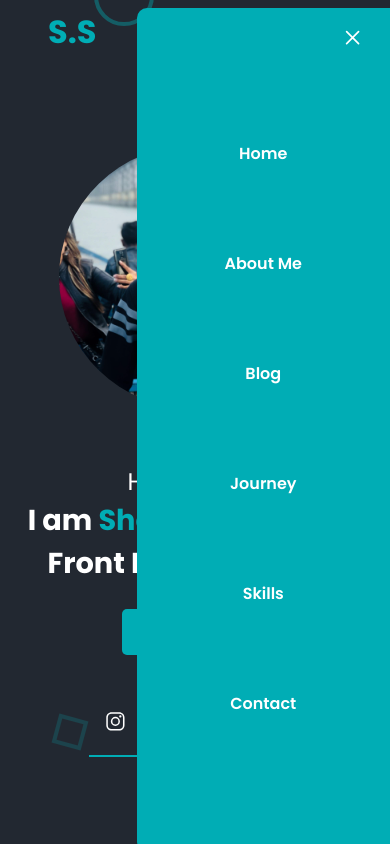
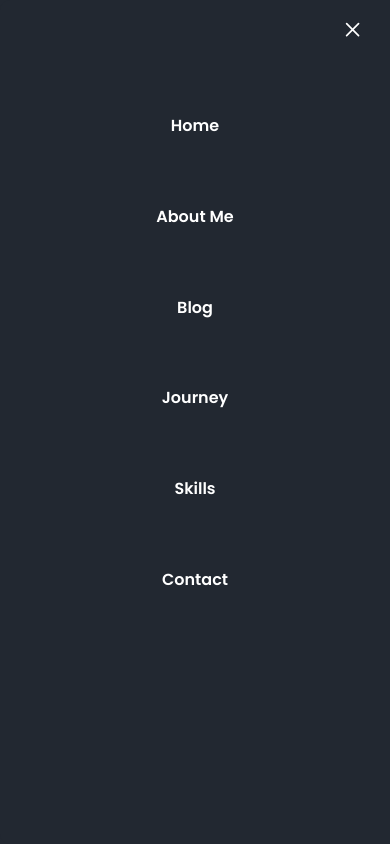
Before and after one commit to shekhar-stha/portfoliowebsite, a plain HTML site: page index.html in a window 390 px wide. Both pictures are taken after a click on the element 360 px from the left and 24 px from the top of the page. Shown: the top 844 px of the page. Drawn offline with nearby package versions, Linux system fonts and the light colour scheme.

Commit message:
Update responsive.css

```diff
--- a/css/responsive.css
+++ b/css/responsive.css
@@ -11,23 +11,24 @@
 
     nav {
         height: 100vh;
-        width: 65%;
+        width: 100%;
         border-radius: 10px 0px 0px 10px;
-        background-color: var(--green);
+        background-color: var(--main-color);
         z-index: 100;
         position: fixed;
         right: -100%;
-        transition: 0.4s;
+        transition: 0.5s;
     }
 
     nav ul {
         display: flex;
         flex-direction: column;
         margin: auto;
+        margin-top: 4.5rem;
     }
 
     nav ul li {
-        margin-bottom: 1.5rem;
+        margin-bottom: 0.3rem;
         font-size: 3rem;
         font-weight: 600;
     }
@@ -53,6 +54,7 @@
 
     .open {
         right: 0%;
+        top: 0%;
     }
 
     /* main content */
```
